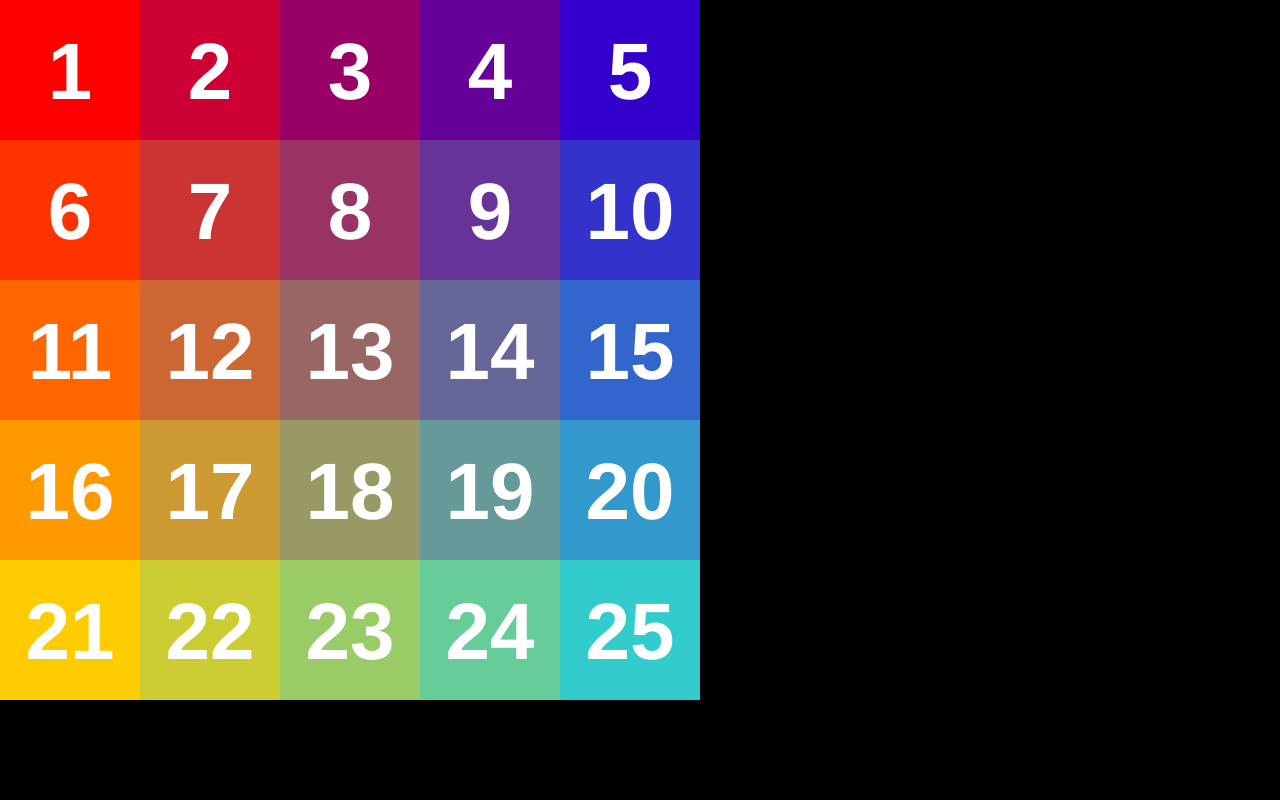
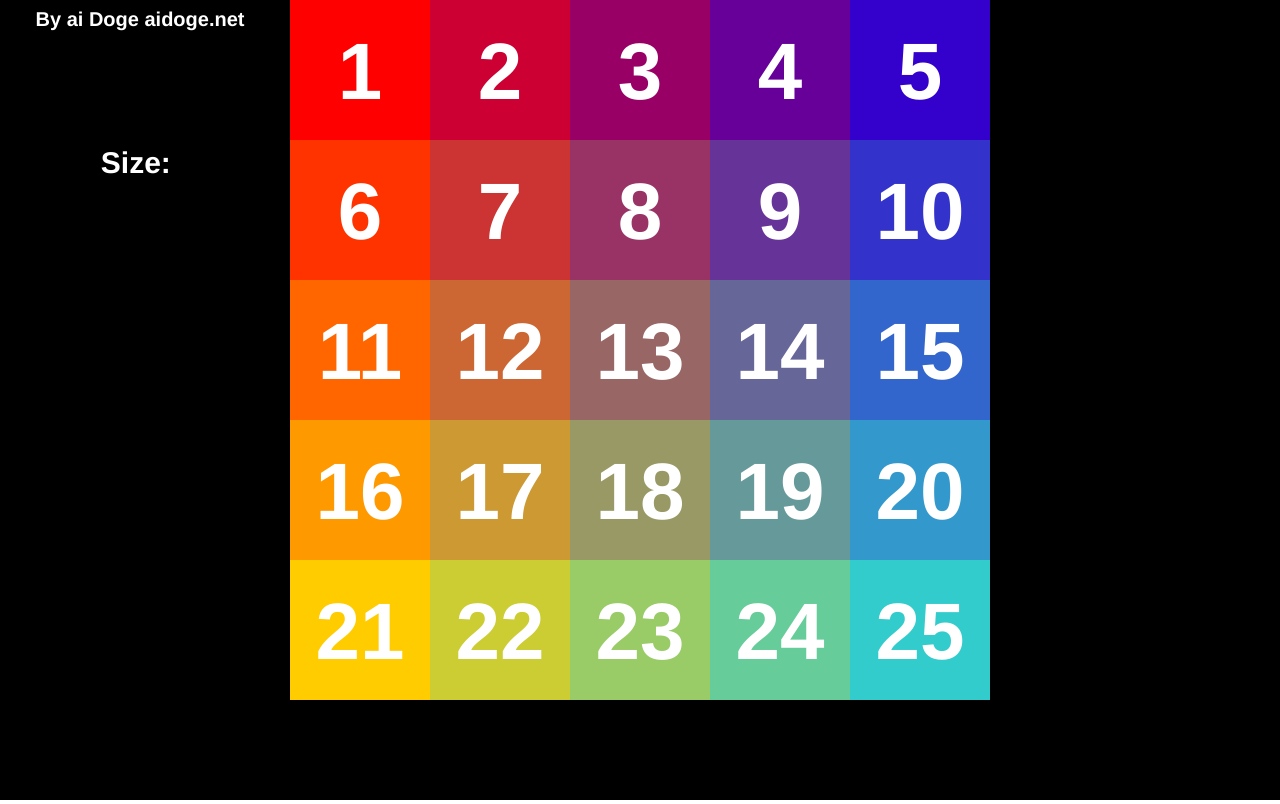
Before and after one commit to scorp200/Loopover.js, a plain HTML site: page index.html in a window 1280 px wide. Drawn offline with Linux system fonts and the light colour scheme.

Commit message:
sever improvements
clipping play area,
moved the play area to the middle of the screen
preparations for some UI elements

```diff
--- a/app.js
+++ b/app.js
@@ -25,16 +25,17 @@ window.addEventListener("resize", resize, false);
 function resize() {
 	Canvas.width = window.innerWidth;
 	Canvas.height = window.innerHeight;
-	scaleMultiplayer = Math.round(Canvas.height * 0.8 / (64 * 13));
-	ctx.scale(scaleMultiplayer, scaleMultiplayer);
+	//scaleMultiplayer = Math.round(Canvas.height * 0.8 / 980);
+	//ctx.scale(scaleMultiplayer, scaleMultiplayer);
 	ctx.clearRect(0, 0, Canvas.width, Canvas.height);
 };
 
 var tickInterval = 1000 / 64;
 var lastTick;
 window.onload = function() {
+	ui.init();
+	loopover.init(5);
 	lastTick = performance.now();
-	loopover.init(5);
 	tick(lastTick);
 }
 
@@ -49,12 +50,18 @@ function tick(now) {
 }
 
 function update(dt) {
-	loopover.update();
+	loopover.update(dt / 1000);
 }
 
 function render() {
 	ctx.clearRect(0, 0, Canvas.width, Canvas.height);
 	loopover.render();
+	ctx.translate(0, 0);
+	ctx.font = 'bold 20px Helvetica';
+	ctx.textAlign = 'center';
+	ctx.textBaseline = 'top';
+	ctx.fillText("By ai Doge aidoge.net", 140, 10);
+	ui.render();
 }
 
 function getHSL(h, s, l) {
--- a/index.html
+++ b/index.html
@@ -16,6 +16,7 @@
 	<canvas id='c'></canvas>
 	<script src='app.js'></script>
 	<script src='loopover.js'></script>
+	<script src='ui.js'></script>
 </body>
 
 </html>
--- a/loopover.js
+++ b/loopover.js
@@ -3,6 +3,7 @@ var loopover = (function() {
 	var scale = scale;
 	var size = 1;
 	var scaleFactor;
+	var translateX;
 	var tiles = [];
 	var tileImg;
 	var lastColumn;
@@ -15,6 +16,7 @@ var loopover = (function() {
 		size = _size;
 		scale = Math.floor(700 / size);
 		scaleFactor = size * scale;
+		translateX = Canvas.width / 2 - scaleFactor / 2;
 		tileImg = new Image();
 		tileImg.width = tileImg.height = scale * size;
 		for (var y = 0; y < size; y++) {
@@ -31,7 +33,6 @@ var loopover = (function() {
 				var r = (x / size);
 				var g = (y / size);
 				ctx.fillStyle = getRGB(255 - r * 255, g * 255, r * 255);
-				//ctx.fillStyle = getHSL(index / (size * size) * 200, 95, 47);
 				ctx.fillRect(x * scale, y * scale, scale, scale);
 				ctx.beginPath();
 				ctx.font = 'bold ' + scale * ratio + "px Helvetica";
@@ -41,33 +42,34 @@ var loopover = (function() {
 				ctx.fillText(index + 1, x * scale + scale / 2, y * scale + scale * 0.55);
 			}
 		}
-		tileImg.src = c.toDataURL('image/png');
+		tileImg.src = Canvas.toDataURL('image/png');
 		ctx.clearRect(0, 0, Canvas.width, Canvas.height);
 	}
 
 	function update(dt) {
+		var mouseX = Mouse.x - translateX;
 		if (!Mouse.down) {
-			lastMouse.x = Mouse.x;
+			lastmouseX = mouseX;
 			lastMouse.y = Mouse.y;
 			lastRow = Math.floor(Mouse.y / scale);
-			lastColumn = Math.floor(Mouse.x / scale);
-		} else if (Mouse.down && Mouse.x >= 0 && Mouse.x < scaleFactor && Mouse.y >= 0 && Mouse.y < scaleFactor) {
+			lastColumn = Math.floor(mouseX / scale);
+		} else if (Mouse.down && mouseX >= 0 && mouseX < scaleFactor && Mouse.y >= 0 && Mouse.y < scaleFactor) {
 			var row = Math.floor(Mouse.y / scale);
 			if (lastRow === undefined)
 				lastRow = row;
-			var column = Math.floor(Mouse.x / scale);
+			var column = Math.floor(mouseX / scale);
 			if (lastColumn === undefined)
 				lastColumn = column;
 			var tile = getTileAt(column, row);
 			var shifted = [];
 			if (lastColumn != column) {
-				var shift = scale * Math.sign(lastMouse.x - tile.x);
+				var shift = scale * Math.sign(lastmouseX - tile.x);
 				for (var x = 0; x < size; x++) {
 					var stile = getTileAt(x, row);
 					stile.x -= shift;
 					shifted.push(stile);
 					lastColumn = column;
-					lastMouse.x = Mouse.x;
+					lastmouseX = mouseX;
 					if (stile.x < 0) {
 						stile.x = (size - 1) * scale;
 						stile.tx = stile.x + (scale - stile.tx);
@@ -98,11 +100,21 @@ var loopover = (function() {
 			});
 			shifted.length = 0;
 		}
+		var win = true;
+		tiles.forEach(function(tile, i) {
+			easeTile(tile, 100 * dt);
+			if (tile.val != i)
+				win = false;
+		});
 	}
 
 	function render() {
+		ctx.save();
+		ctx.beginPath();
+		ctx.translate(translateX, 0);
+		ctx.rect(0, 0, scaleFactor, scaleFactor);
+		ctx.clip();
 		tiles.forEach(function(tile) {
-			easeTile(tile);
 			if (tile.tx < 0)
 				drawTile(tile.dx, tile.dy, scaleFactor + tile.tx, tile.ty);
 			else if (tile.tx > (size - 1) * scale)
@@ -113,6 +125,7 @@ var loopover = (function() {
 				drawTile(tile.dx, tile.dy, tile.tx, tile.ty - scaleFactor);
 			drawTile(tile.dx, tile.dy, tile.tx, tile.ty);
 		});
+		ctx.restore();
 	}
 
 	function drawTile(dx, dy, x, y) {
@@ -123,15 +136,15 @@ var loopover = (function() {
 		return tiles[x + y * size];
 	}
 
-	function easeTile(tile) {
+	function easeTile(tile, ease) {
 		if (Math.abs(tile.tx - tile.x) < 0.001)
 			tile.tx = tile.x;
 		else
-			tile.tx += (tile.x - tile.tx) / 2;
+			tile.tx += (tile.x - tile.tx) / ease;
 		if (Math.abs(tile.ty - tile.y) < 0.001)
 			tile.ty = tile.y;
 		else
-			tile.ty += (tile.y - tile.ty) / 2;
+			tile.ty += (tile.y - tile.ty) / ease;
 	}
 
 	return {
--- /dev/null
+++ b/ui.js
@@ -0,0 +1,26 @@
+var ui = (function() {
+	var tbutton = new Image();
+	tbutton.width = tbutton.height = 10;
+
+	function init() {
+		ctx.clearRect(0, 0, Canvas.width, Canvas.height);
+	}
+
+	function update() {
+
+	}
+
+	function render() {
+		ctx.font = 'bold 30px Helvetica';
+		ctx.textAlign = 'center';
+		ctx.textBaseline = 'top';
+		ctx.fillText("Size: ", 140, 150);
+		ctx.drawImage(tbutton, 150, 200, 1000, 1000);
+	}
+
+	return {
+		update: update,
+		render: render,
+		init: init
+	}
+})();
```
